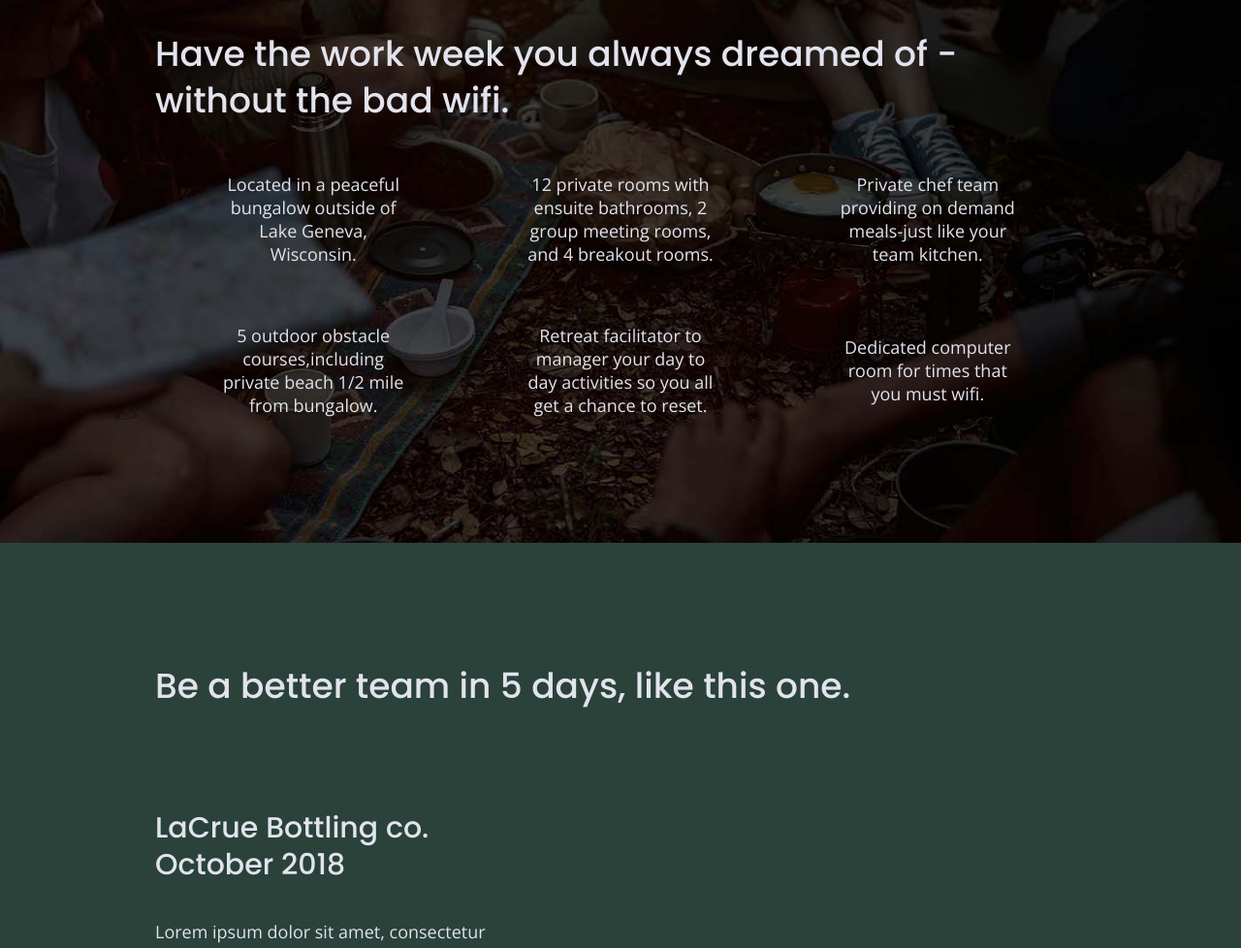
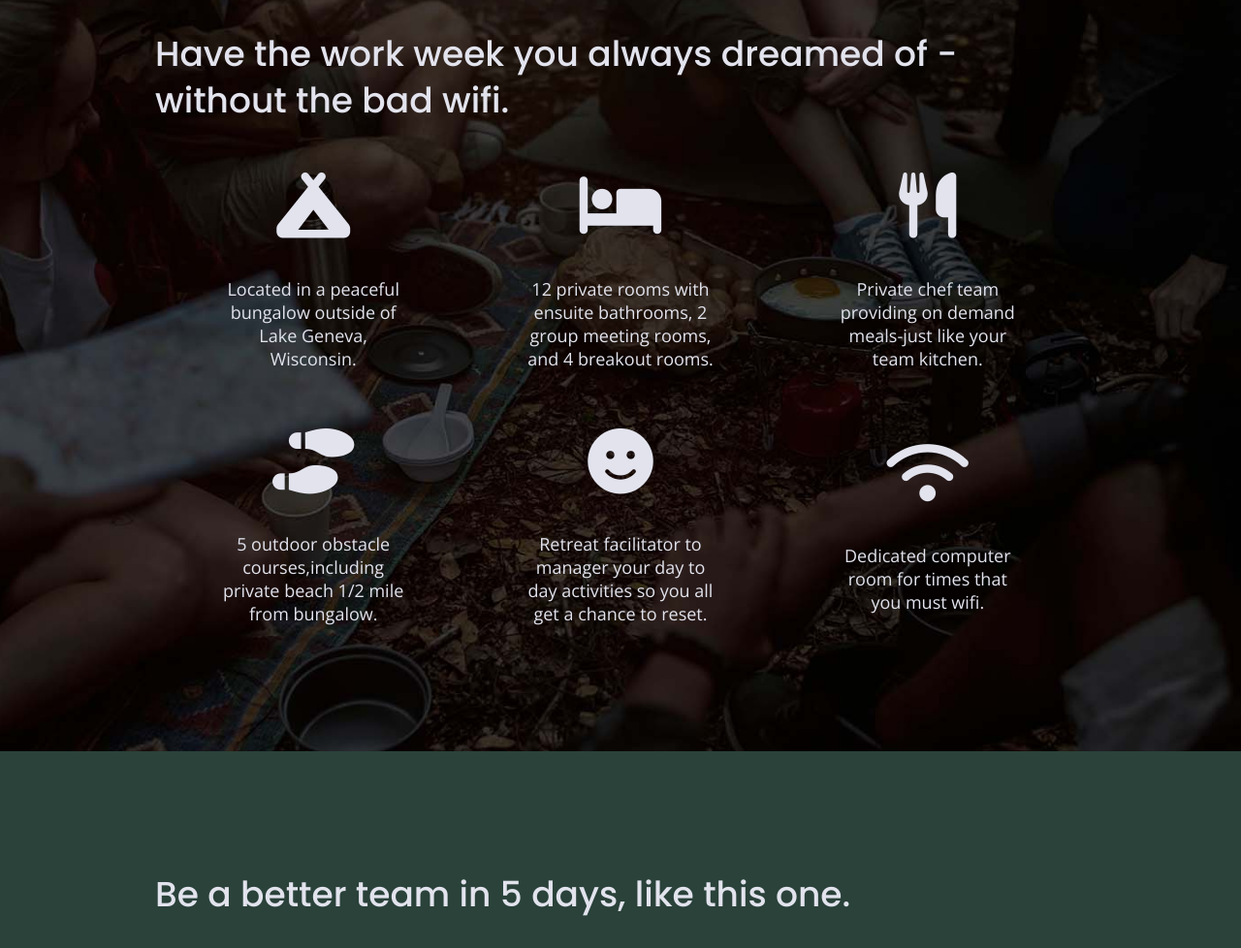
Before and after one commit to ceairaF/unplugged, a website built with Parcel: page index.html in a window 1280 px wide. Shown: the part 1148-2126 px from the top of the page at 97% size. Built offline with nearby package versions, Linux system fonts and the light colour scheme.

Commit message:
feature icons

```diff
--- a/css/main.css
+++ b/css/main.css
@@ -338,6 +338,11 @@ input[type=button] {
 
 .features h2 {
   margin-bottom: 60px;
+}
+
+.features i {
+  font-size:3.75em;
+  margin-bottom:40px;
 }
 
 /*** Reviews ***/
--- a/index.html
+++ b/index.html
@@ -19,6 +19,7 @@
 
   <link rel="stylesheet" href="css/normalize.css">
   <link rel="stylesheet" href="css/main.css">
+  <script src="https://kit.fontawesome.com/d67bb7949f.js" crossorigin="anonymous"></script>
 
   <meta name="theme-color" content="#fafafa">
 
@@ -82,27 +83,39 @@
           <h2> Have the work week you always dreamed of - without the bad wifi.</h2>
           <div class="features-items">
               <article>
-                  <p class="fontawesome-icon"></p>
+                  <p class="fontawesome-icon">
+                    <i class="fas fa-campground"></i>
+                  </p>
                   <p class="features-item-description"> Located in a peaceful bungalow outside of Lake Geneva, Wisconsin.</p>
               </article>
               <article>
-                  <p class="font-awesome-icon"></p>
+                  <p class="font-awesome-icon">
+                    <i class="fas fa-bed"></i>
+                  </p>
                   <p class="features-item-description">12 private rooms with ensuite bathrooms, 2 group meeting rooms, and 4 breakout rooms.</p>
               </article>
               <article>
-                <p class="fontawesome-icon"></p>
+                <p class="fontawesome-icon">
+                  <i class="fas fa-utensils"></i>
+                </p>
                 <p class="features-item-description">Private chef team providing on demand meals-just like your team kitchen.</p>
               </article>
               <article>
-                  <p class="fontawesome-icon"></p>
+                  <p class="fontawesome-icon">
+                    <i class="fas fa-shoe-prints"></i>
+                  </p>
                   <p class="features-item-description">5 outdoor obstacle courses,including private beach 1/2 mile from bungalow.</p>
               </article>
               <article>
-                  <p class="fontawesome-icon"></p>
+                  <p class="fontawesome-icon">
+                    <i class="fas fa-smile"></i>
+                  </p>
                   <p class="features-item-description">Retreat facilitator to manager your day to day activities so you all get a chance to reset.</p>
               </article>
               <article>
-                  <p class="fontawesome-icon"></p>
+                  <p class="fontawesome-icon">
+                    <i class="fas fa-wifi"></i>
+                  </p>
                   <p class="features-item-description">Dedicated computer room for times that you must wifi.</p>
               </article>
         </div>
```
Also changed, not shown: about/index.html (+1 -0 lines), faq/index.html (+1 -0 lines).
